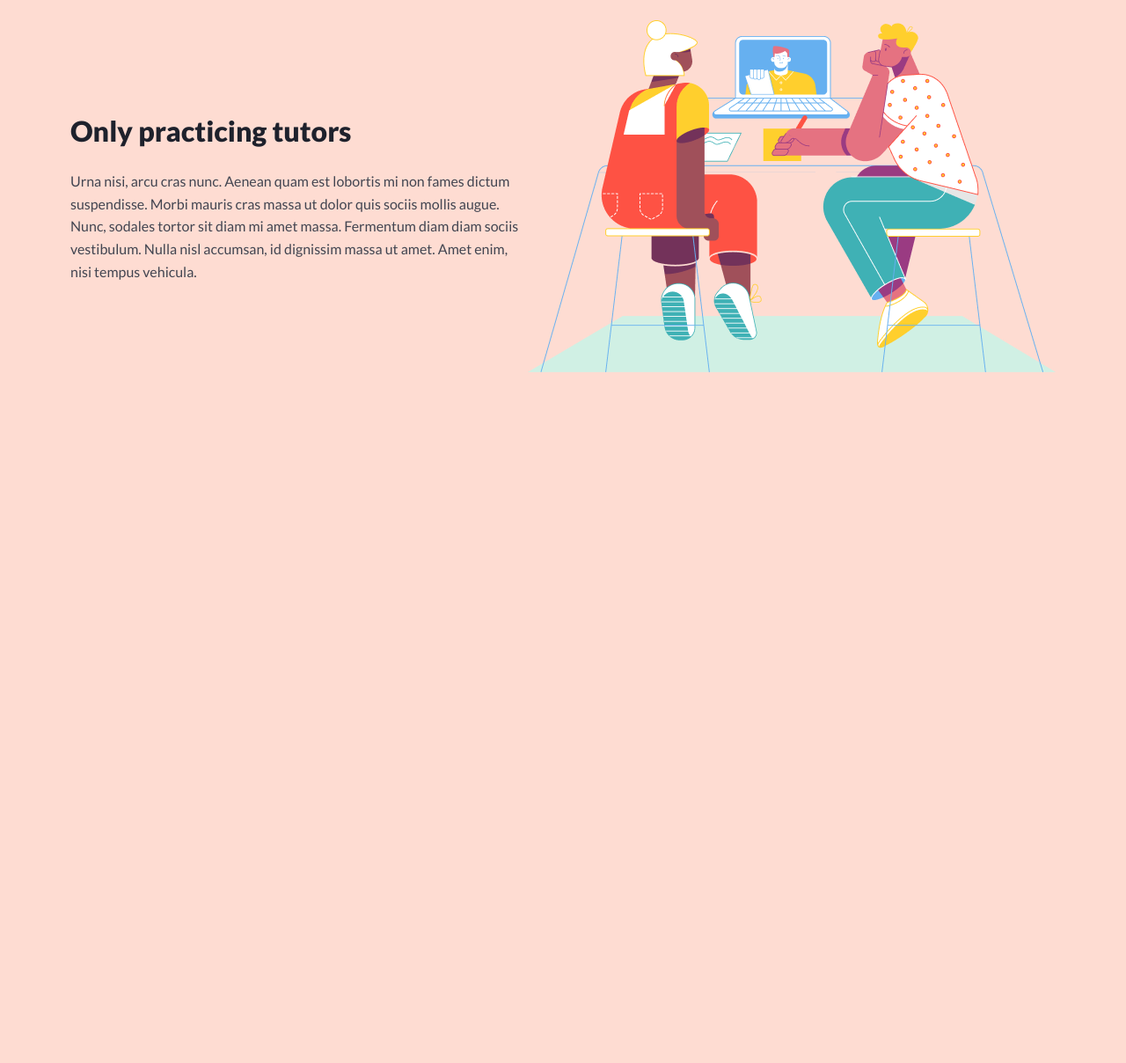
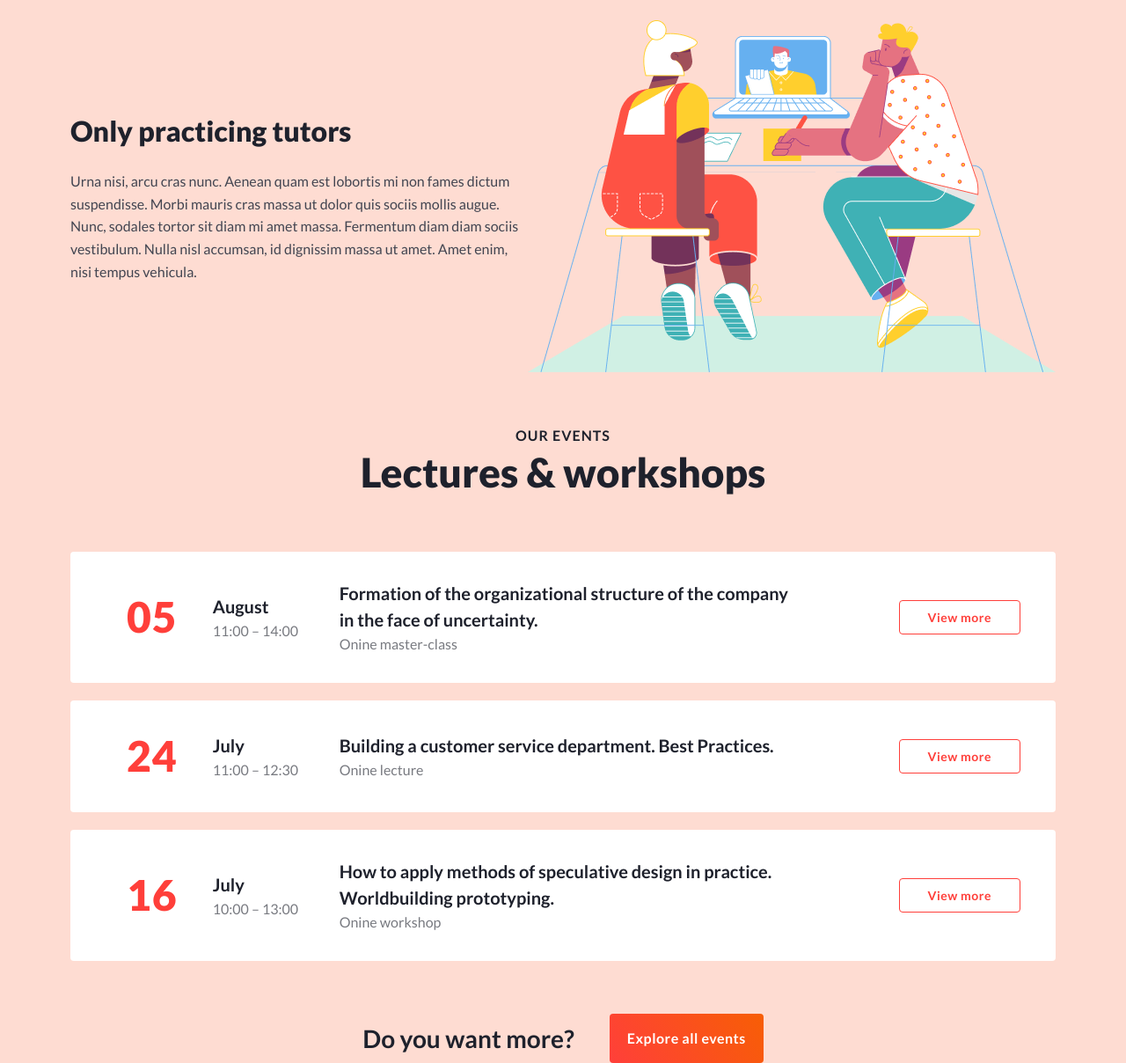
Before and after one commit to Marisabellka/CreateX, a plain HTML site: page index.html in a window 1280 px wide. Shown: the part 2838-4046 px from the top of the page at 88% size. Before the commit the page ends 3281 px from the top, so only its background shows below. Drawn offline with Linux system fonts and the light colour scheme.

Commit message:
добавлена секция events

```diff
--- a/index.html
+++ b/index.html
@@ -389,6 +389,82 @@
           </div>
         </div>
       </section>
+
+      <section class="events">
+        <div class="events__container">
+          <p class="events_text">Our Events</p>
+          <h2 class="events__title">Lectures & workshops</h2>
+          <ul class="events__list">
+            <li class="events__item events-item">
+              <div class="events-item__block">
+                <p class="events-item__date">05</p>
+
+                <div class="events-item__times">
+                  <p class="events-item__month">August</p>
+                  <p class="events-item__time">11:00 – 14:00</p>
+                </div>
+
+                <div class="events-item__description events-item-description">
+                  <h3 class="events-item-description__title">
+                    Formation of the organizational structure of the company in
+                    the face of uncertainty.
+                  </h3>
+                  <p class="events-item-description__text">
+                    Onine master-class
+                  </p>
+                </div>
+
+                <button class="events-item__link">View more</button>
+              </div>
+            </li>
+
+            <li class="events__item events-item">
+              <div class="events-item__block">
+                <p class="events-item__date">24</p>
+
+                <div class="events-item__times">
+                  <p class="events-item__month">July</p>
+                  <p class="events-item__time">11:00 – 12:30</p>
+                </div>
+
+                <div class="events-item__description events-item-description">
+                  <h3 class="events-item-description__title">
+                    Building a customer service department. Best Practices.
+                  </h3>
+                  <p class="events-item-description__text">Onine lecture</p>
+                </div>
+
+                <button class="events-item__link">View more</button>
+              </div>
+            </li>
+
+            <li class="events__item events-item">
+              <div class="events-item__block">
+                <p class="events-item__date">16</p>
+
+                <div class="events-item__times">
+                  <p class="events-item__month">July</p>
+                  <p class="events-item__time">10:00 – 13:00</p>
+                </div>
+
+                <div class="events-item__description events-item-description">
+                  <h3 class="events-item-description__title">
+                    How to apply methods of speculative design in practice.
+                    Worldbuilding prototyping.
+                  </h3>
+                  <p class="events-item-description__text">Onine workshop</p>
+                </div>
+
+                <button class="events-item__link">View more</button>
+              </div>
+            </li>
+          </ul>
+          <div class="explore">
+            <p class="explore__text">Do you want more?</p>
+            <button class="explore__button">Explore all events</button>
+          </div>
+        </div>
+      </section>
     </main>
   </body>
 </html>
--- a/style.css
+++ b/style.css
@@ -519,3 +519,137 @@ body {
   width: 600px;
   height: 440px;
 }
+
+.events {
+}
+.events__container {
+}
+.events_text {
+  color: var(--gray-900, #1e212c);
+  font-size: 16px;
+  font-weight: 700;
+  line-height: 150%;
+  letter-spacing: 1px;
+  text-transform: uppercase;
+  text-align: center;
+  margin-top: 40px;
+}
+.events__title {
+  color: var(--gray-900, #1e212c);
+  font-size: 46px;
+  font-weight: 900;
+  line-height: 130%;
+  text-align: center;
+  margin-bottom: 60px;
+}
+.events__list {
+}
+.events__item {
+  border-radius: 4px;
+  background: var(--white, #fff);
+}
+
+.events-item__block {
+  display: flex;
+  gap: 40px;
+  align-items: center;
+}
+.events-item {
+  padding: 32px 40px 32px 40px;
+  margin-bottom: 20px;
+}
+
+.events-item:nth-child(:last-child) {
+  margin-bottom: 0;
+}
+.events-item__date {
+  color: var(--primary, #ff3f3a);
+  font-size: 48px;
+  font-weight: 900;
+  line-height: 130%;
+  letter-spacing: 1px;
+  margin-left: 24px;
+}
+.events-item__times {
+  display: flex;
+  flex-direction: column;
+  min-width: 10%;
+}
+.events-item__month {
+  color: var(--gray-900, #1e212c);
+  font-size: 20px;
+  font-weight: 700;
+  line-height: 150%;
+}
+.events-item__time {
+  color: var(--gray-700, #787a80);
+  font-size: 16px;
+  font-weight: 400;
+  line-height: 160%;
+}
+.events-item__description {
+  display: flex;
+  flex-direction: column;
+  width: 50%;
+}
+.events-item-description {
+}
+.events-item-description__title {
+  color: var(--gray-900, #1e212c);
+  font-size: 20px;
+  font-weight: 700;
+  line-height: 150%;
+}
+.events-item-description__text {
+  color: var(--gray-700, #787a80);
+  font-size: 16px;
+  font-weight: 400;
+  line-height: 160%;
+}
+.events-item__button {
+}
+.events-item__link {
+  text-align: center;
+  font-size: 14px;
+  font-weight: 700;
+  letter-spacing: 0.5px;
+  padding: 10px 32px;
+  background-color: transparent;
+  color: #ff3f3a;
+  border: 1px solid #ff3f3a;
+  border-radius: 4px;
+  margin-left: auto;
+}
+
+.events-item__link:hover {
+  background: #ff3f3a;
+  color: #fff;
+}
+
+.explore {
+  display: flex;
+  align-items: center;
+  justify-content: center;
+  gap: 40px;
+  margin-top: 60px;
+}
+.explore__text {
+  color: var(--gray-900, #1e212c);
+  font-size: 28px;
+  font-weight: 700;
+  line-height: 150%; /* 42px */
+}
+.explore__button {
+  color: var(--white, #fff);
+  text-align: center;
+  font-size: 16px;
+  font-weight: 700;
+  line-height: 52px;
+  letter-spacing: 0.5px;
+  border-radius: 4px;
+  background: var(
+    --btn-gradient,
+    linear-gradient(56deg, #ff3f3a 0%, #f75e05 100%)
+  );
+  padding: 2px 20px;
+}
```
